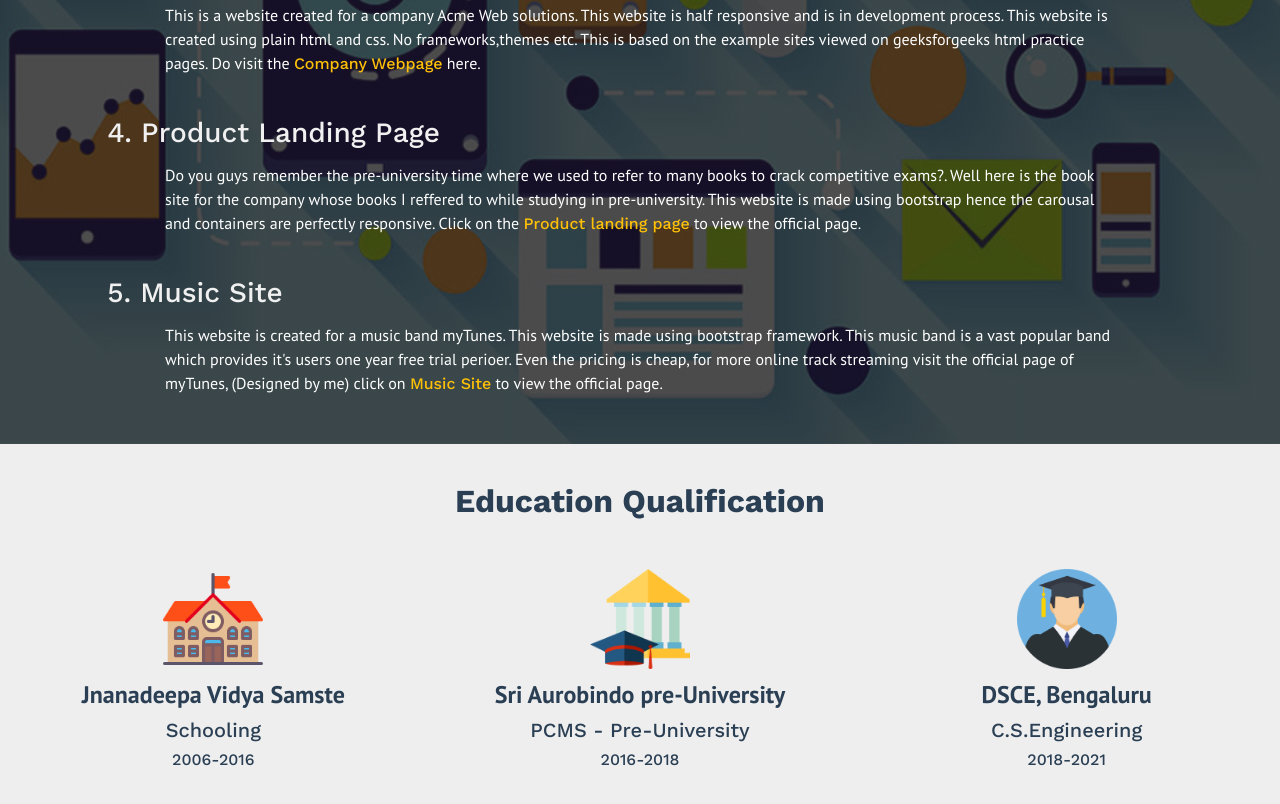
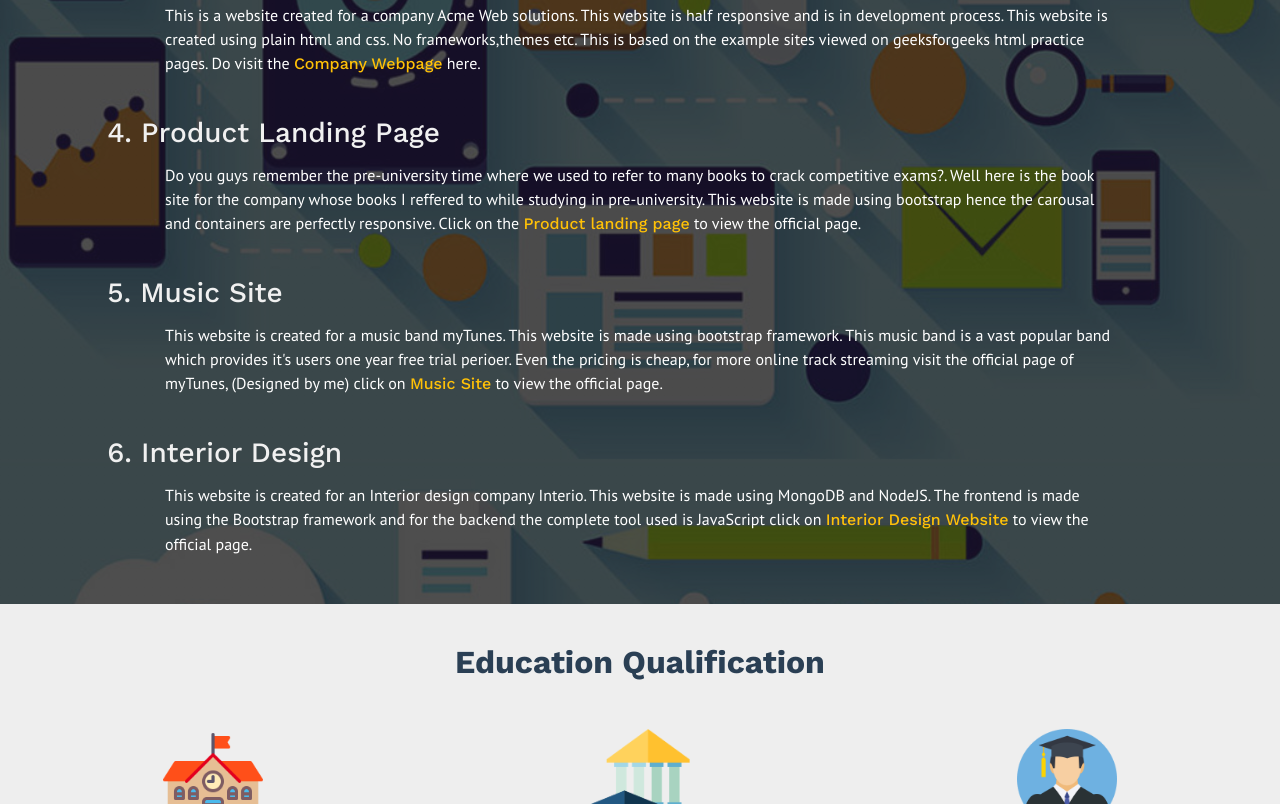
Before and after one commit to Agnyathavasi/myPortfolio, a plain HTML site: page index.html in a window 1280 px wide. Shown: the part 1841-2645 px from the top of the page. Drawn offline with nearby package versions, Linux system fonts and the light colour scheme.

Commit message:
Update index.html

```diff
--- a/index.html
+++ b/index.html
@@ -91,6 +91,9 @@
         <h3>5. Music Site</h3>
         <p>This website is created for a music band myTunes. This website is made using bootstrap framework. This music band is a vast popular band which provides it's users one year free trial perioer. Even the pricing is cheap, for more online
           track streaming visit the official page of myTunes, (Designed by me) click on <a href="https://agnyathavasi.github.io/Music-Site/" target="_blank">Music Site</a> to view the official page. </p>
+        <br>
+        <h3>6. Interior Design</h3>
+        <p>This website is created for an Interior design company Interio. This website is made using MongoDB and NodeJS. The frontend is made using the Bootstrap framework and for the backend the complete tool used is JavaScript click on <a href="https://dry-lake-50876.herokuapp.com/" target="_blank">Interior Design Website</a> to view the official page. </p>
         <br>
       </div>
 
```
